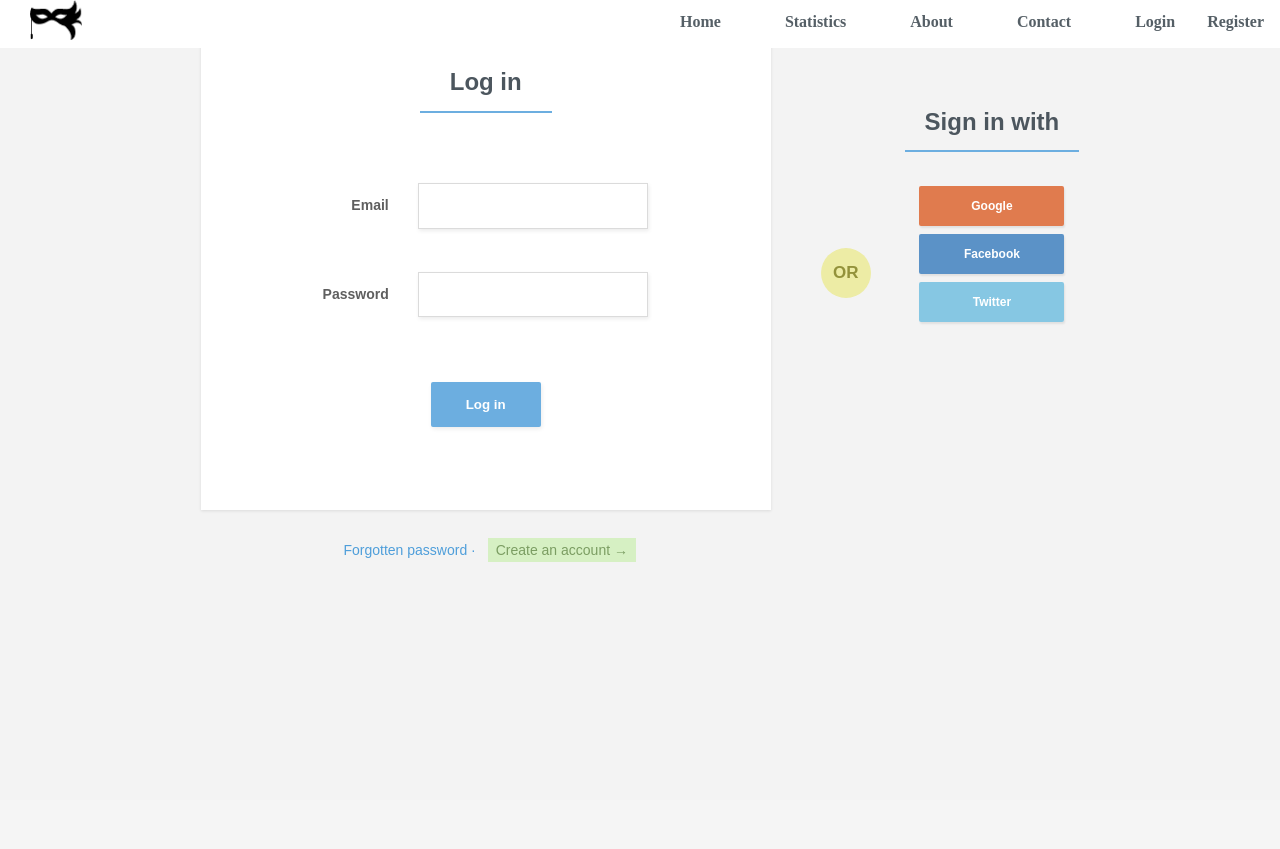
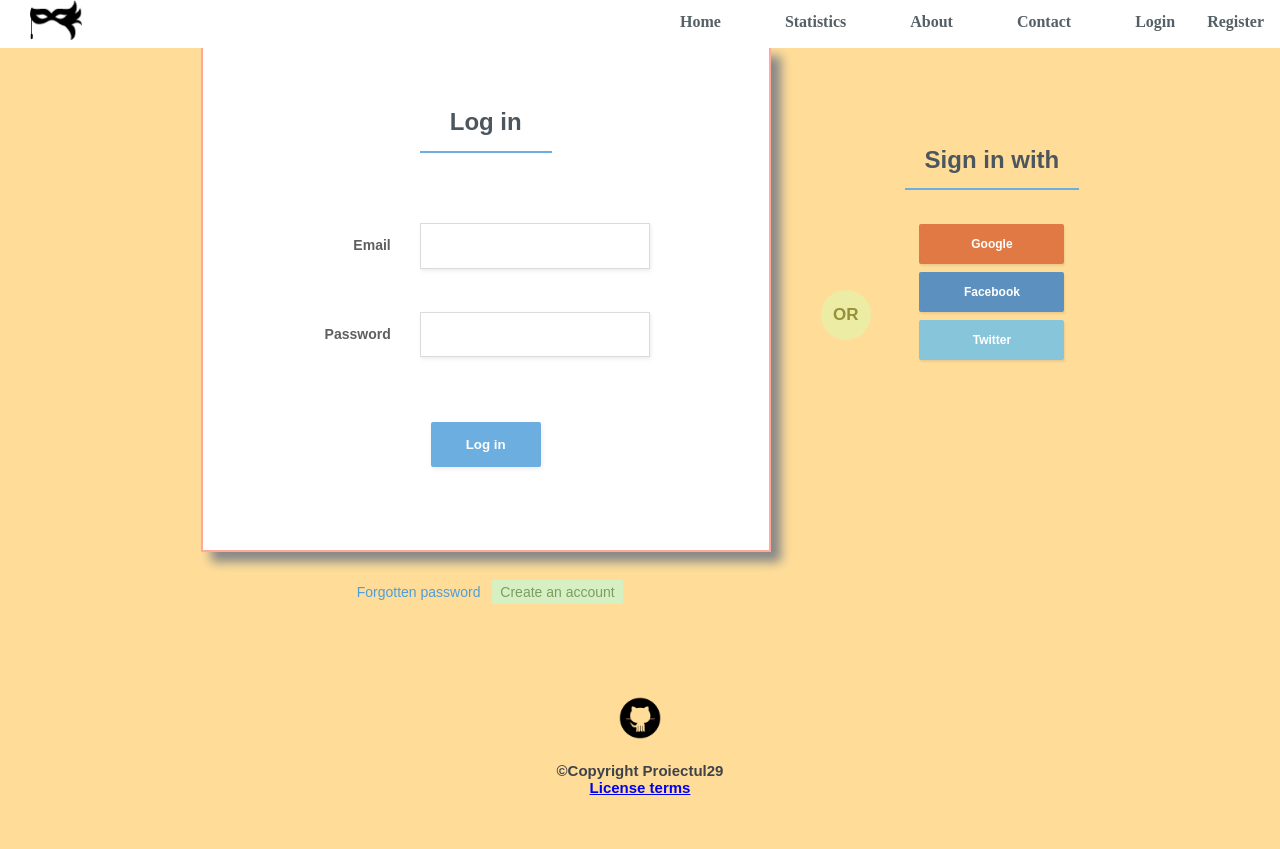
Before and after one commit to roscaandreea/twProject, a PHP site: page /login.html in a window 1280 px wide. Before the commit the page ends 562 px from the top, so only its background shows below. Run offline with PHP 8.4, Linux system fonts and the light colour scheme.

Commit message:
Modified login&register + minor changes

```diff
--- a/css/style-sheet.css
+++ b/css/style-sheet.css
@@ -884,15 +884,15 @@ input {
 /*cod pt login */
 
 
-html{
-    background-color: #f3f3f3;
-}
 
 .form-login{
     max-width: 1000px;
     width: 100%;
     margin: 0 auto;
-
+    padding-top: 3%;
+    padding-left: 10%;
+    padding-right: 10%;
+    padding-bottom: 5%;
     font: bold 14px sans-serif;
     text-align: center;
 }
@@ -909,9 +909,12 @@ html{
     width: 570px;
     box-sizing: border-box;
     background-color: #ffffff;
-    box-shadow: 0 1px 3px 0 rgba(0, 0, 0, 0.1);
     padding: 60px 80px;
     margin-bottom: 32px;
+    border: solid;
+    border-width: 2px;
+    border-color: #ffaa99;
+    box-shadow: 10px 10px 10px #888888;
 }
 
 .form-log-in-with-email .form-row{
@@ -1058,84 +1061,18 @@ html{
     margin: 8px auto;
     text-decoration: none;
 }
-
-/*	Making the form responsive. Remove these media queries
-    if you don't need the form to work on mobile devices. */
-
-@media (max-width: 900px) {
-
-    .form-login{
-        margin: 20px auto;
-    }
-
-    .form-log-in-with-email{
-        position: relative;
-        display: block;
-        margin: 0 0 50px;
-    }
-
-    .form-log-in-with-email .form-white-background{
-        margin: 0 auto 32px;
-    }
-
-    .form-log-in-with-email:after{
-        bottom: -80px;
-        left: 50%;
-        margin-left: -25px;
-    }
-
-    .form-sign-in-with-social{
-        margin-top: 60px;
-    }
-
-}
-
-@media (max-width: 600px) {
-
-    .form-log-in-with-email .form-white-background{
-        width: 300px;
-        padding-left: 35px;
-        padding-right: 35px;
-    }
-
-    .form-log-in-with-email .form-row > label span{
-        display: block;
-        text-align: left;
-        padding: 0 0 10px;
-    }
-
-    .form-log-in-with-email .form-email,
-    .form-log-in-with-email .form-password{
-        display: block;
-        margin: 0 auto;
-    }
-
-    .form-log-in-with-email:after{
-        bottom: -80px;
-        left: 50%;
-        margin-left: -25px;
-    }
-
-    .form-log-in-with-email .form-forgotten-password,
-    .form-log-in-with-email .form-create-an-account{
-        display: block;
-        margin: 5px auto;
-        max-width: 180px;
-    }
-
-}
-
 /*cod pt register*/
 
-html{
-    background-color: #f3f3f3;
-}
+
 
 .form-register{
     max-width: 1000px;
     width: 100%;
     margin: 0 auto;
-
+	padding-top: 3%;
+    padding-left: 10%;
+    padding-right: 10%;
+    padding-bottom: 0%;
     font: bold 14px sans-serif;
     text-align: center;
 }
--- a/login.html
+++ b/login.html
@@ -6,25 +6,24 @@
     <meta charset="UTF-8">
     <title>Masked Ball Web Organizer</title>
 </head>
-<div id="total_page">
+<body id="total_page">
 <!-- codul pentru bara de navigare -->
 <header id="header">
     <nav id="nav">
      <ul class="ul1">
         <li > <a href="register.html"> Register </a> </li>
         <li > <a href="login.html"> Login </a> </li>
-        <li ><a href="contact_us.html"> Contact</a>  </li>
+        <li > <a href="contact_us.html"> Contact</a>  </li>
         <li > <a href="about.html"> About </a> </li>
-        <li ><a href="statistics.html">Statistics</a></li>
-        <li ><a href="index.html">Home</a></li>
-        <h1> <a href="index.html"> <img src="images/logo.png" alt=" "> </a></h1>
+        <li > <a href="statistics.html">Statistics</a></li>
+        <li > <a href="index.html">Home</a></li>
+        <h1 > <a href="index.html"> <img src="images/logo.png" alt=" "> </a></h1>
       </ul>
     </nav>
-</div>
 </header>
-    <div class="main-content">
 
-        <!-- You only need this form and the form-login.css -->
+
+
 
         <form class="form-login" method="post" action="#">
 
@@ -56,8 +55,8 @@
 
                 </div>
 
-                <a href="#" class="form-forgotten-password">Forgotten password &middot;</a>
-                <a href="#" class="form-create-an-account">Create an account &rarr;</a>
+                <a href="#" class="form-forgotten-password">Forgotten password </a>
+                <a href="register.html" class="form-create-an-account">Create an account </a>
 
             </div>
 
@@ -75,8 +74,14 @@
 
         </form>
 
-    </div>
+
 
 </body>
-
+<footer id="footer">
+    <a href="https://github.com/roscaandreea/twProject">
+        <img id="footer-icon2" src="images/github-icon.png" >
+    </a>
+    <p class="copyright"> ©Copyright Proiectul29 <br><a href="license.html">License terms</a>
+    </p>
+</footer>
 </html>
```
Also changed, not shown: other parts of css/style-sheet.css (+5 -69 lines), Feedback.html (+4 -4 lines), about.html (+4 -4 lines), contact_us.html (+5 -5 lines), createEvent.html (+4 -4 lines), feedBackFromEdito.html (+4 -4 lines), index.html (+7 -7 lines), invitation.html (+4 -4 lines), manageEvents.html (+4 -4 lines), register.html (+14 -12 lines), statistics.html (+4 -4 lines).
